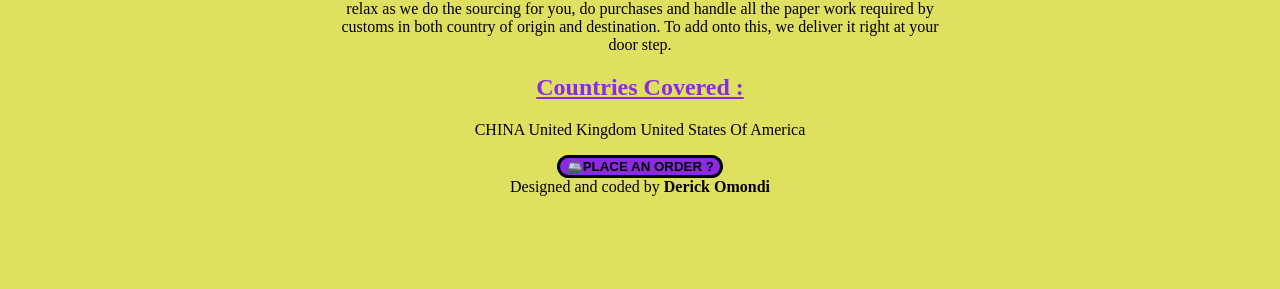
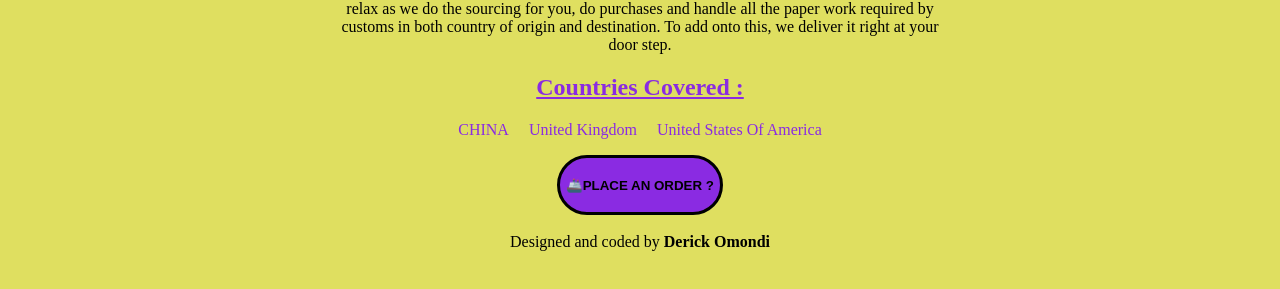
Before and after one commit to rico-del/CIS-221-2024, a plain HTML site: page CIS 221 CAT 1.html in a window 1280 px wide. Shown: the part 481-770 px from the top of the page. Drawn offline with Linux system fonts and the light colour scheme.

Commit message:
Add files via upload

```diff
--- a/CIS 221 CAT 1.html
+++ b/CIS 221 CAT 1.html
@@ -18,8 +18,12 @@ alt="renay solutions" class="center"/>
        door step.
 </p>
     <h2>Countries Covered :</h2>
-    <p>CHINA  United Kingdom  United States Of America</p>
-    <button class="order-button">🚢PLACE AN ORDER ?</button>
+    <ul>
+        <li>CHINA</li>
+        <li>United Kingdom</li>
+        <li>United States Of America</li>
+    </ul>
+    <button class="order-button">🚢PLACE AN ORDER ?</button><br>
     <footer>Designed and coded by <b>Derick Omondi</b></footer>
 <style>
     body{
@@ -50,6 +54,16 @@ alt="renay solutions" class="center"/>
     p{
         text-align: center;
     }
+    ul{
+        color: blueviolet;
+        margin-left: auto;
+        margin-right: auto;
+        list-style-type: none;
+        padding: 0;
+        display: flex;
+        gap: 20px;
+        justify-content: center;
+    }
     .order-button{
         font-weight: bold;
         text-align: center;
@@ -59,6 +73,7 @@ alt="renay solutions" class="center"/>
         margin-right: auto;
         border: 3px solid black;
         border-radius: 60px;
+        height: 60px;
     }
     footer{
         text-align: center;
```
